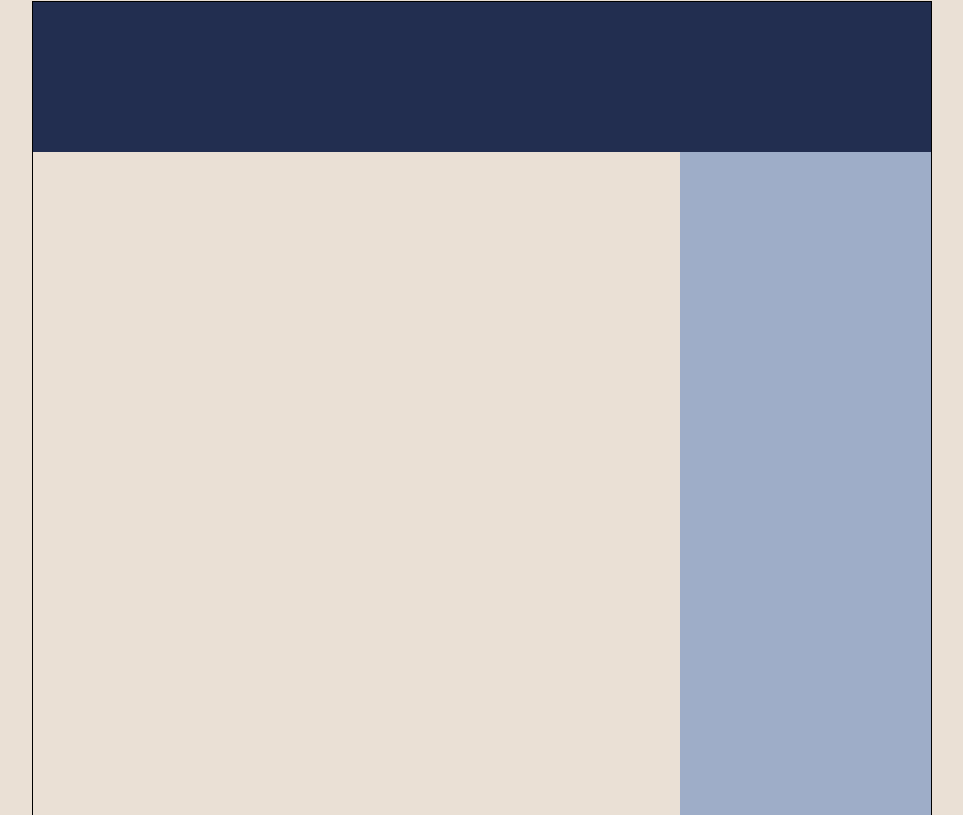
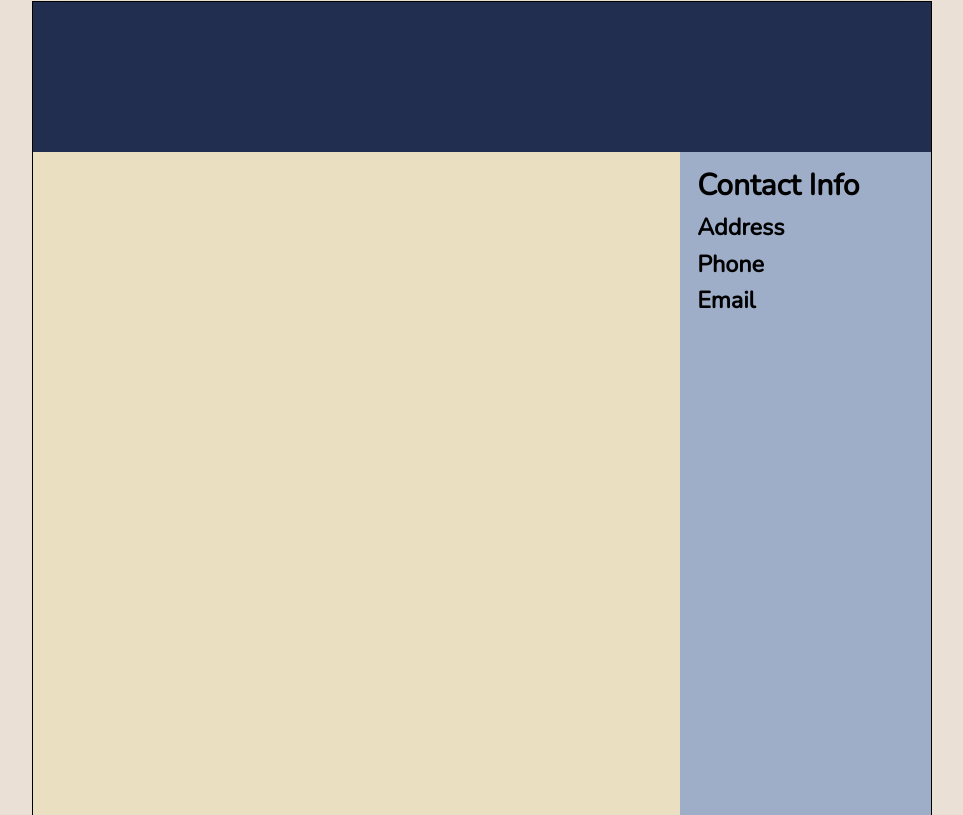
Before and after one commit to ArjunSaili1/ResumeGenerator, a React (Create React App) app: page / in a window 1280 px wide. Shown: the part 1625-2440 px from the top of the page, without its empty margins (158-1121 px from the left). Built offline with nearby package versions, Linux system fonts and the light colour scheme; the HTML template or start-up script is replaced by a standard one.

Commit message:
Implement resume preview sidebar

```diff
--- a/src/components/ResumePreview/ResumePreview.js
+++ b/src/components/ResumePreview/ResumePreview.js
@@ -14,8 +14,7 @@
         return(
             <div className="resume-preview">
                 <PreviewHeader name={name} title={title}/>
-                <div lassName="resume-preview-main">
-
+                <div className="resume-preview-main">
                 </div>
                 <PreviewSidebar address={address} phone={phone} email={email}/>
             </div>
--- a/src/components/ResumePreview/ResumePreviewSections/PreviewSidebar.js
+++ b/src/components/ResumePreview/ResumePreviewSections/PreviewSidebar.js
@@ -5,9 +5,19 @@
     render(){
         return(
             <div className="resume-preview-sidebar">
-                {this.props.address}
-                {this.props.phone}
-                {this.props.email}
+                <h2 className="sidebar-title">Contact Info</h2>
+                <div className="sidebar-section">
+                    <h3 className="sidebar-section-title">Address</h3>
+                    <h5 className="sidebar-content">{this.props.address}</h5>
+                </div>
+                <div className="sidebar-section">
+                    <h3 className="sidebar-section-title">Phone</h3>
+                    <h5 className="sidebar-content">{this.props.phone}</h5>
+                </div>
+                <div className="sidebar-section">
+                    <h3 className="sidebar-section-title">Email</h3>
+                    <h5 className="sidebar-content">{this.props.email}</h5>
+                </div>
             </div>
         )
     }
--- a/src/index.css
+++ b/src/index.css
@@ -117,6 +117,20 @@
 }
 
 .resume-preview-sidebar{
+    word-break: break-word;
+    width: auto;
     background-color: rgb(158, 173, 200);
+    padding: 7%;
+    display: flex;
+    flex-direction: column;
+    gap: 10px;
+}
 
+.sidebar-section > *{
+    padding: 0;
+    margin: 0;
 }
+
+.sidebar-title{
+    margin: 0;
+}
```
